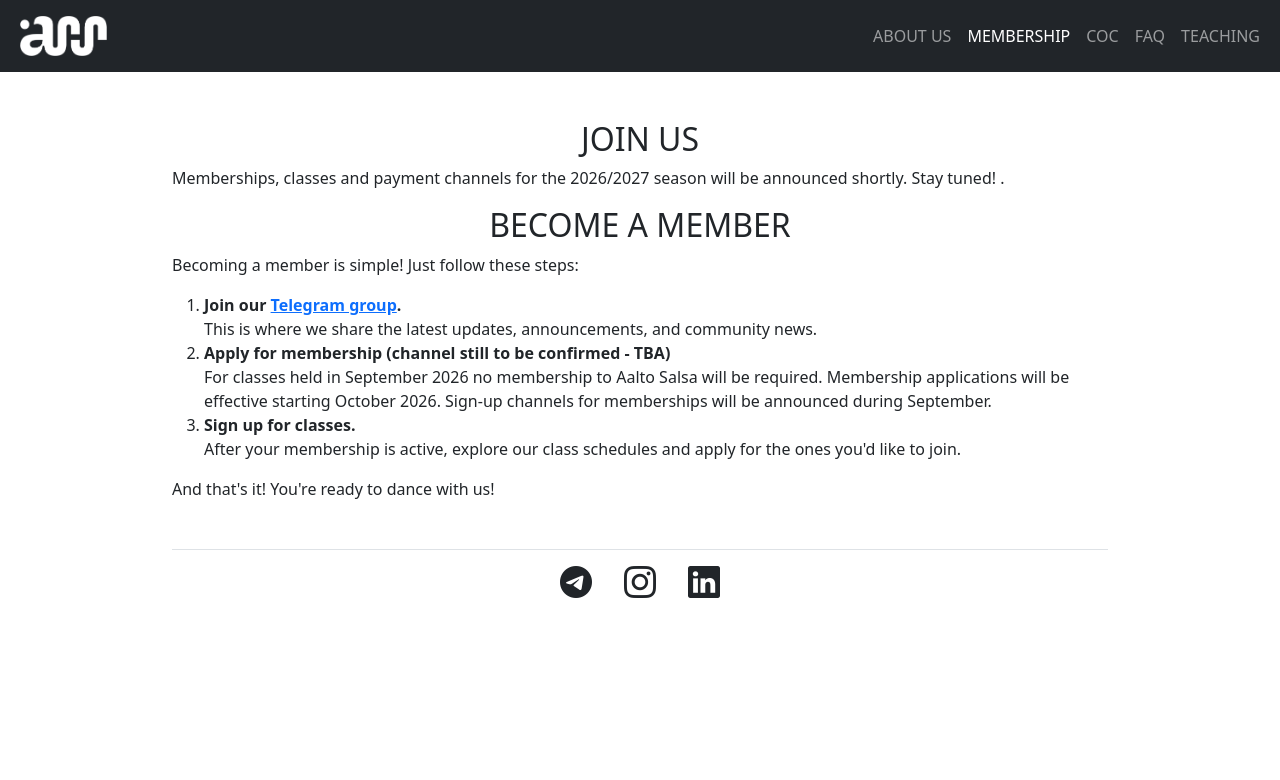
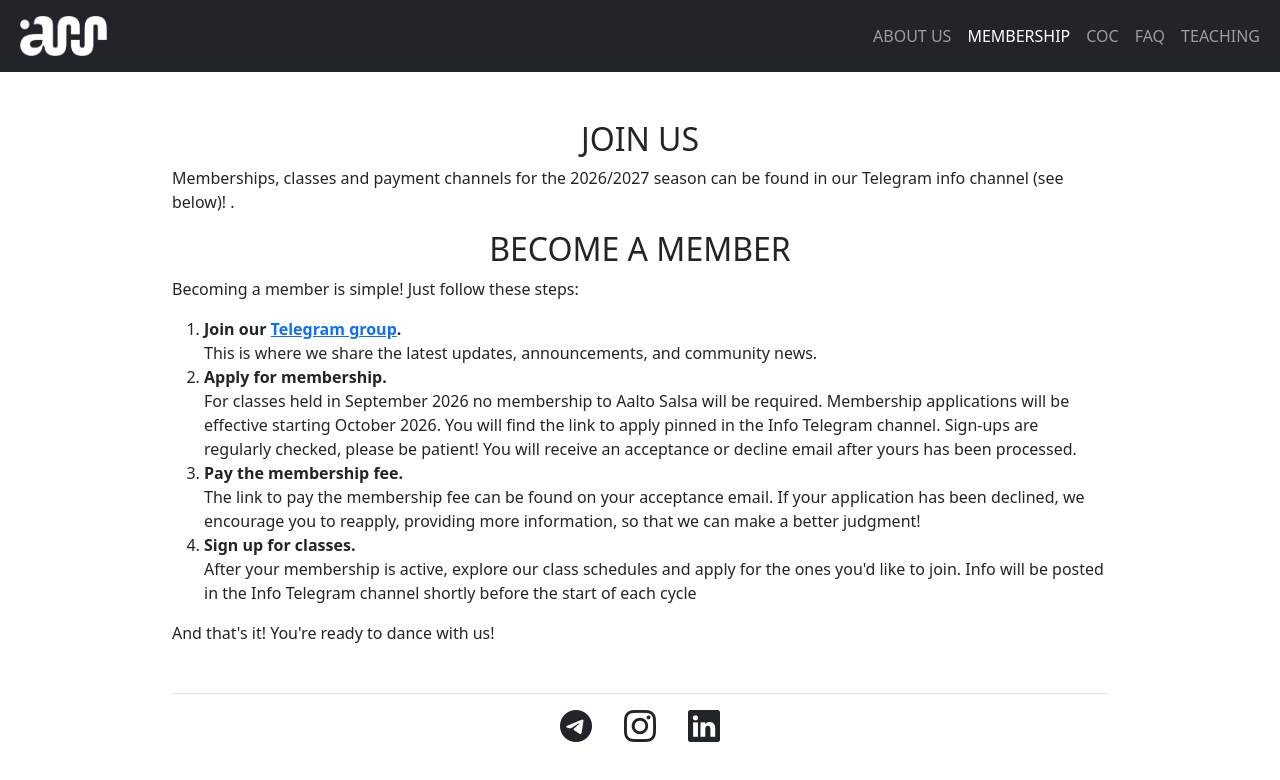
Before and after one commit to Aalto-Salsa-Society/aaltosalsa.fi, a plain HTML site: page membership/index.html in a window 1280 px wide. Drawn offline with nearby package versions, Linux system fonts and the light colour scheme.

Commit message:
Update index.html

```diff
--- a/membership/index.html
+++ b/membership/index.html
@@ -64,7 +64,7 @@
     <div class="container mt-5">
       <h2 class="text-center">JOIN US</h2>
       <p>
-        Memberships, classes and payment channels for the 2026/2027 season will be announced shortly. Stay tuned!
+        Memberships, classes and payment channels for the 2026/2027 season can be found in our Telegram info channel (see below)!
         .
       </p>
       <h2 class="text-center">BECOME A MEMBER</h2>
@@ -82,16 +82,22 @@
         </li>
         <li>
           <b
-            >Apply for membership (channel still to be confirmed - TBA)
+            >Apply for membership.
             </b
           ><br />
           For classes held in September 2026 no membership to Aalto Salsa will be required. Membership applications will be effective
-          starting October 2026. Sign-up channels for memberships will be announced during September.
+          starting October 2026. You will find the link to apply pinned in the Info Telegram channel. Sign-ups are regularly checked,
+          please be patient! You will receive an acceptance or decline email after yours has been processed.
+        </li>
+        <li>
+          <b>Pay the membership fee.</b> <br />
+          The link to pay the membership fee can be found on your acceptance email. If your application has been declined, we encourage
+          you to reapply, providing more information, so that we can make a better judgment!
         </li>
         <li>
           <b>Sign up for classes.</b> <br />
-          After your membership is active, explore our class schedules and apply
-          for the ones you'd like to join.
+          After your membership is active, explore our class schedules and apply for the ones you'd like to join. Info will be posted in
+          the Info Telegram channel shortly before the start of each cycle
         </li>
       </ol>
       <p>And that's it! You're ready to dance with us!</p>
```
